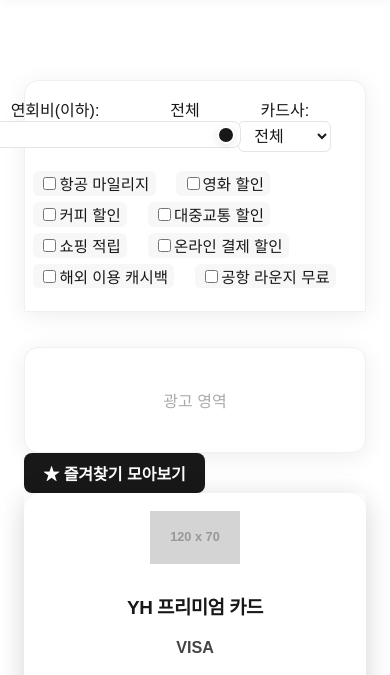
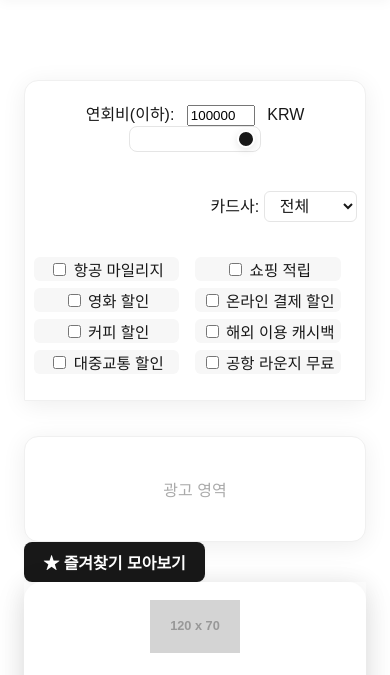
Before and after one commit to yonghyeon-dev/My-project.io, a plain HTML site: page public/index.html in a window 390 px wide. Shown: the part 114-789 px from the top of the page. Drawn offline with Linux system fonts and the light colour scheme; placeholder pictures from the web are drawn by us.

Commit message:
card.V001.250704

```diff
--- a/css/styles.css
+++ b/public/css/styles.css
@@ -324,7 +324,7 @@ button:hover,
 }
 /* ===== fee-range(슬라이더) 완전 커스텀: 파란색 트랙 제거, thumb 중앙 정렬 ===== */
 #filter-form input[type="range"] {
-  width: 260px;
+  width: 180px;
   height: 18px;
   background: #fff;
   margin: 0 0.7rem 0 0.7rem;
@@ -424,30 +424,74 @@ button:hover,
   color: #fff;
   border-radius: 6px;
 }
+/* ===== [백업] flex 레이아웃(최적화, 줄별 최대한 가운데 정렬) =====
+/*
+#benefit-filters {
+  display: flex;
+  flex-wrap: wrap;
+  justify-content: center;
+  gap: 0.7rem 1.2rem;
+  width: 100%;
+  margin-top: 1.2rem;
+  max-width: 700px;
+  margin-left: auto;
+  margin-right: auto;
+  word-break: keep-all;
+  margin-bottom: 1.2rem;
+}
 #benefit-filters label {
   display: inline-flex;
   align-items: center;
-  width: auto;
-  min-width: 0;
-  flex: none;
-  white-space: nowrap;
-  margin: 0;
   padding: 0.1rem 0.7rem;
   font-size: 1rem;
   background: #f7f7f7;
   border-radius: 6px;
   margin-bottom: 0.4rem;
+  margin-right: 0.3rem;
+  box-sizing: border-box;
+  white-space: nowrap;
 }
-/* ===== 필터 영역 반응형 레이아웃 ===== */
+*/
+
+/* ===== 개선: column-count 멀티컬럼 레이아웃 ===== */
+#benefit-filters {
+  column-count: 4;
+  column-gap: 1.2rem;
+  width: 100%;
+  max-width: 700px;
+  margin: 1.2rem auto 1.2rem auto;
+  padding: 0;
+}
+#benefit-filters label {
+  display: block;
+  break-inside: avoid;
+  margin-bottom: 0.4rem;
+  padding: 0.1rem 0.7rem;
+  font-size: 1rem;
+  background: #f7f7f7;
+  border-radius: 6px;
+  box-sizing: border-box;
+  white-space: nowrap;
+  text-align: center;
+}
 @media (max-width: 900px) {
-  #card-list {
-    grid-template-columns: repeat(2, 1fr);
+  #benefit-filters {
+    column-count: 2;
   }
 }
+
+/* ===== 필터 영역 반응형 레이아웃 ===== */
 @media (max-width: 700px) {
-  .filter-box,
-  .ad-area {
+  .filter-box {
+    flex-direction: column;
+    align-items: stretch;
+    gap: 1.2rem 0;
     padding: 1rem 0.5rem;
+  }
+  .fee-range-group,
+  .brand-group {
+    min-width: 0;
+    margin: 0 0 0.7rem 0;
   }
   .filter-row {
     gap: 0.7rem;
@@ -458,6 +502,9 @@ button:hover,
   #benefit-filters label {
     font-size: 0.97rem;
     padding: 0.08rem 0.4rem;
+  }
+  #filter-form input[type="range"] {
+    width: 120px;
   }
 }
 @media (max-width: 600px) {
@@ -584,32 +631,25 @@ nav#filter-nav {
 .ad-area {
   padding: 2.5rem 1.5rem;
 }
+/* ===== 개선: filter-box flex 레이아웃 ===== */
 .filter-box {
-  display: grid;
-  grid-template-columns: auto auto;
-  grid-template-rows: auto auto;
-  gap: 1.2rem 2.2rem;
-  align-items: center;
-  justify-items: center;
+  display: flex;
+  flex-wrap: wrap;
+  justify-content: center;
+  align-items: flex-end;
+  gap: 2.2rem 2.2rem;
+  padding: 1.2rem 0.5rem;
   margin-bottom: 0 !important;
   border-bottom-left-radius: 0 !important;
   border-bottom-right-radius: 0 !important;
 }
-.fee-range-group {
-  grid-column: 1 / 2;
-  grid-row: 1 / 2;
-}
+.fee-range-group,
 .brand-group {
-  grid-column: 2 / 3;
-  grid-row: 1 / 2;
-}
-#benefit-filters {
-  grid-column: 1 / 3;
-  grid-row: 2 / 3;
   display: flex;
-  flex-wrap: wrap;
-  gap: 0.7rem 1.2rem;
-  justify-content: center;
+  flex-direction: column;
+  align-items: center;
+  min-width: 180px;
+  margin: 0 0.7rem;
 }
 #main-title {
   display: inline-block;
--- a/index.html
+++ b/public/index.html
@@ -38,7 +38,7 @@
         "inLanguage": "ko"
       }
     </script>
-    <link rel="stylesheet" href="/css/styles.css" />
+    <link rel="stylesheet" href="css/styles.css" />
   </head>
   <body>
     <header>
@@ -60,7 +60,7 @@
         <button id="login-btn">로그인</button>
         <a
           id="signup-btn"
-          href="/signup.html"
+          href="signup.html"
           style="
             display: inline-block;
             padding: 0.5rem 1.2rem;
@@ -159,10 +159,19 @@
           <form id="filter-form" class="filter-bar">
             <div class="filter-box">
               <div class="fee-range-group">
-                <label for="fee-range"
-                  >연회비(이하):
-                  <span id="fee-value" class="fee-value">전체</span></label
-                >
+                <label for="fee-range">
+                  연회비(이하):
+                  <input
+                    type="number"
+                    id="fee-input"
+                    min="0"
+                    max="100000"
+                    step="1000"
+                    value="100000"
+                    style="width: 60px; margin: 0 0.5rem"
+                  />
+                  <span id="fee-unit">원</span>
+                </label>
                 <input
                   type="range"
                   id="fee-range"
@@ -194,6 +203,6 @@
         <div id="card-list"></div>
       </div>
     </main>
-    <script src="/js/filter.js"></script>
+    <script src="js/filter.js"></script>
   </body>
 </html>
--- a/js/admin.js
+++ b/public/js/admin.js
@@ -6,7 +6,7 @@
 
 document.addEventListener("DOMContentLoaded", () => {
   // 카드 데이터 불러오기
-  fetch("/data/cards.json")
+  fetch("../data/cards.json")
     .then((res) => res.json())
     .then((cards) => {
       // 카드 id → name 매핑
--- a/js/card-detail.js
+++ b/public/js/card-detail.js
@@ -25,7 +25,7 @@ document.addEventListener("DOMContentLoaded", () => {
   }
 
   // 카드 데이터 fetch
-  fetch("/data/cards.json")
+  fetch("../data/cards.json")
     .then((res) => res.json())
     .then((cards) => {
       const card = cards.find((c) => c.id === cardId);
--- a/js/filter.js
+++ b/public/js/filter.js
@@ -6,6 +6,8 @@ document.addEventListener("DOMContentLoaded", () => {
   const cardList = document.getElementById("card-list"); // 카드 목록 영역
   const feeRange = document.getElementById("fee-range"); // 연회비 슬라이더
   const feeValue = document.getElementById("fee-value"); // 연회비 값 표시
+  const feeInput = document.getElementById("fee-input"); // 연회비 직접 입력 박스
+  const feeUnit = document.getElementById("fee-unit"); // 연회비 단위 표시
   const benefitFilters = document.getElementById("benefit-filters"); // 혜택 체크박스 영역
   const loadingSpinner = document.getElementById("loading-spinner"); // 로딩 스피너
   const emptyState = document.getElementById("empty-state"); // 빈 상태 안내
@@ -23,7 +25,7 @@ document.addEventListener("DOMContentLoaded", () => {
 
   // 카드 데이터 fetch 및 렌더링
   loadingSpinner.style.display = "block"; // 로딩 스피너 표시
-  fetch("/data/cards.json")
+  fetch("../data/cards.json")
     .then((res) => res.json())
     .then((cards) => {
       loadingSpinner.style.display = "none"; // 로딩 스피너 숨김
@@ -130,8 +132,46 @@ document.addEventListener("DOMContentLoaded", () => {
         render(filtered);
       }
 
+      // 단위 변환 함수
+      function getFeeUnit(val, lang) {
+        // 한국어
+        if (lang.startsWith("ko")) {
+          if (val >= 100000000) return "억원";
+          if (val >= 10000000) return "천만원";
+          if (val >= 1000000) return "백만원";
+          if (val >= 10000) return "만원";
+          if (val >= 1000) return "천 원";
+          return "원";
+        } else {
+          // 영어 등 기타 언어: 원화 기호만
+          return "KRW";
+        }
+      }
+      function updateFeeUnit(val) {
+        const lang = navigator.language || "ko";
+        feeUnit.textContent = getFeeUnit(val, lang);
+      }
+      // 슬라이더 → 입력박스 동기화
+      feeRange.addEventListener("input", () => {
+        feeInput.value = feeRange.value;
+        updateFeeUnit(Number(feeRange.value));
+        filterCards();
+      });
+      // 입력박스 → 슬라이더 동기화
+      feeInput.addEventListener("input", () => {
+        let v = Number(feeInput.value);
+        if (isNaN(v)) v = 0;
+        if (v < Number(feeRange.min)) v = Number(feeRange.min);
+        if (v > Number(feeRange.max)) v = Number(feeRange.max);
+        feeInput.value = v;
+        feeRange.value = v;
+        updateFeeUnit(v);
+        filterCards();
+      });
+      // 페이지 로드시 단위 초기화
+      updateFeeUnit(Number(feeInput.value));
+
       // 필터 이벤트 바인딩
-      feeRange.addEventListener("input", filterCards);
       benefitFilters.addEventListener("change", filterCards);
       brandFilter.addEventListener("change", filterCards);
 
```
Also changed, not shown: public/admin.html (renamed from admin.html, +3 -3 lines), public/card-detail.html (renamed from card-detail.html, +2 -2 lines), public/signup.html (renamed from signup.html, +2 -2 lines), public/js/firebase-auth.js (renamed from js/firebase-auth.js), 1 other file.
